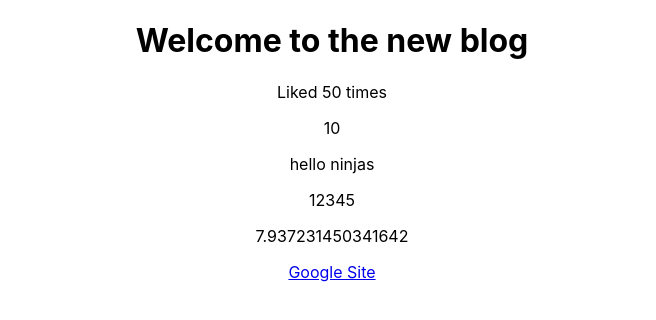
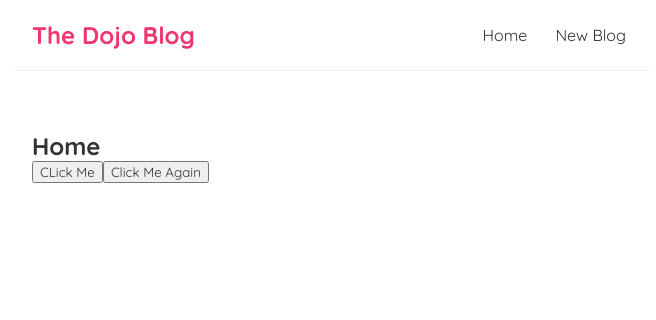
Before and after one commit to salliesylvaine/dojo-blog, a React (Create React App) app: page / in a window 1280 px wide. Shown: the top 320 px of the page, without its empty margins (308-964 px from the left). Built offline with nearby package versions, Linux system fonts and the light colour scheme.

Commit message:
setting up Homepage

```diff
--- a/src/App.css
+++ /dev/null
@@ -1,38 +0,0 @@
-.App {
-  text-align: center;
-}
-
-.App-logo {
-  height: 40vmin;
-  pointer-events: none;
-}
-
-@media (prefers-reduced-motion: no-preference) {
-  .App-logo {
-    animation: App-logo-spin infinite 20s linear;
-  }
-}
-
-.App-header {
-  background-color: #282c34;
-  min-height: 100vh;
-  display: flex;
-  flex-direction: column;
-  align-items: center;
-  justify-content: center;
-  font-size: calc(10px + 2vmin);
-  color: white;
-}
-
-.App-link {
-  color: #61dafb;
-}
-
-@keyframes App-logo-spin {
-  from {
-    transform: rotate(0deg);
-  }
-  to {
-    transform: rotate(360deg);
-  }
-}
--- a/src/App.js
+++ b/src/App.js
@@ -1,25 +1,16 @@
-import "./App.css";
+import Navbar from "./Navbar";
+import Home from "./Home";
 
 function App() {
-  const title = "Welcome to the new blog";
-  const likes = 50;
+  // const title = "Welcome to the new blog";
+  // const likes = 50;
   // const person = { name: "yoshi", age: 30 };
-  const link = "http://www.google.com";
 
   return (
     <div className="App">
+      <Navbar />
       <div className="content">
-        <h1>{title}</h1>
-        <p>Liked {likes} times</p>
-
-        {/* <p>{person}</p> */}
-
-        <p>{10}</p>
-        <p>{"hello ninjas"}</p>
-        <p>{[1, 2, 3, 4, 5]}</p>
-        <p>{Math.random() * 10}</p>
-
-        <a href={link}>Google Site</a>
+        <Home />
       </div>
     </div>
   );
--- /dev/null
+++ b/src/Home.js
@@ -0,0 +1,25 @@
+const Home = () => {
+  const handleCLick = () => {
+    console.log("hello world");
+  };
+
+  const handleClickAgain = (name) => {
+    console.log("hello " + name);
+  };
+
+  return (
+    <div className="home">
+      <h2>Home</h2>
+      <button onClick={handleCLick}>CLick Me</button>
+      <button
+        onClick={() => {
+          handleClickAgain("mario");
+        }}
+      >
+        Click Me Again
+      </button>
+    </div>
+  );
+};
+
+export default Home;
--- a/src/index.css
+++ b/src/index.css
@@ -1,13 +1,36 @@
-body {
+@import url("https://fonts.googleapis.com/css2?family=Quicksand:wght@300;400;500;600;700&display=swap");
+
+/* base styles */
+* {
   margin: 0;
-  font-family: -apple-system, BlinkMacSystemFont, 'Segoe UI', 'Roboto', 'Oxygen',
-    'Ubuntu', 'Cantarell', 'Fira Sans', 'Droid Sans', 'Helvetica Neue',
-    sans-serif;
-  -webkit-font-smoothing: antialiased;
-  -moz-osx-font-smoothing: grayscale;
+  font-family: "Quicksand";
+  color: #333;
 }
 
-code {
-  font-family: source-code-pro, Menlo, Monaco, Consolas, 'Courier New',
-    monospace;
+.navbar {
+  padding: 20px;
+  display: flex;
+  align-items: center;
+  max-width: 600px;
+  margin: 0 auto;
+  border-bottom: 1px solid #f2f2f2;
 }
+.navbar h1 {
+  color: #f1356d;
+}
+.navbar .links {
+  margin-left: auto;
+}
+.navbar a {
+  margin-left: 16px;
+  text-decoration: none;
+  padding: 6px;
+}
+.navbar a:hover {
+  color: #f1356d;
+}
+.content {
+  max-width: 600px;
+  margin: 40px auto;
+  padding: 20px;
+}
```
